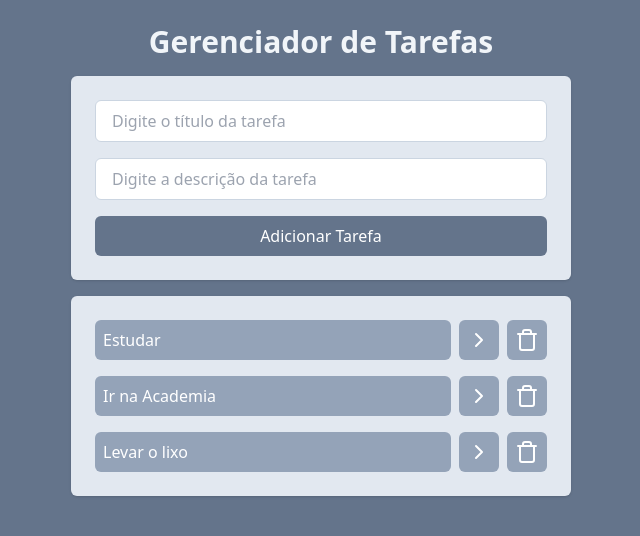
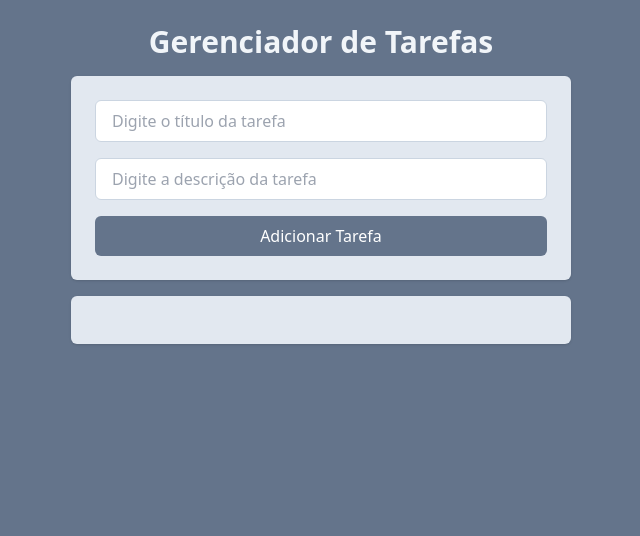
Before and after one commit to Victor-Hugo-Freire/Gerenciador_de_Tarefas, a React (Vite) app: page / in a window 1280 px wide. Shown: the top 536 px of the page, without its empty margins (319-959 px from the left). Built offline with nearby package versions, Linux system fonts and the light colour scheme.

Commit message:
now the tasks of the user is stored

```diff
--- a/src/App.jsx
+++ b/src/App.jsx
@@ -1,29 +1,16 @@
-import { useState } from "react";
+import { useEffect, useState } from "react";
 import AddTask from "./components/AddTask";
 import Tasks from "./components/Tasks";
 import { v4 } from "uuid";
 
 function App() {
-  const [tasks, setTasks] = useState([
-    {
-      id: 1,
-      title: "Estudar",
-      description: "Estudar React",
-      isCompleted: false,
-    },
-    {
-      id: 2,
-      title: "Ir na Academia",
-      description: "Treinar alguma parte do corpo",
-      isCompleted: false,
-    },
-    {
-      id: 3,
-      title: "Levar o lixo",
-      description: "Para não acumular",
-      isCompleted: false,
-    },
-  ]);
+  const [tasks, setTasks] = useState(
+    JSON.parse(localStorage.getItem("tasks")) || []
+  );
+
+  useEffect(() => {
+    localStorage.setItem("tasks", JSON.stringify(tasks));
+  }, [tasks]);
 
   function onTaskClick(taskId) {
     const newTasks = tasks.map((task) => {
```
